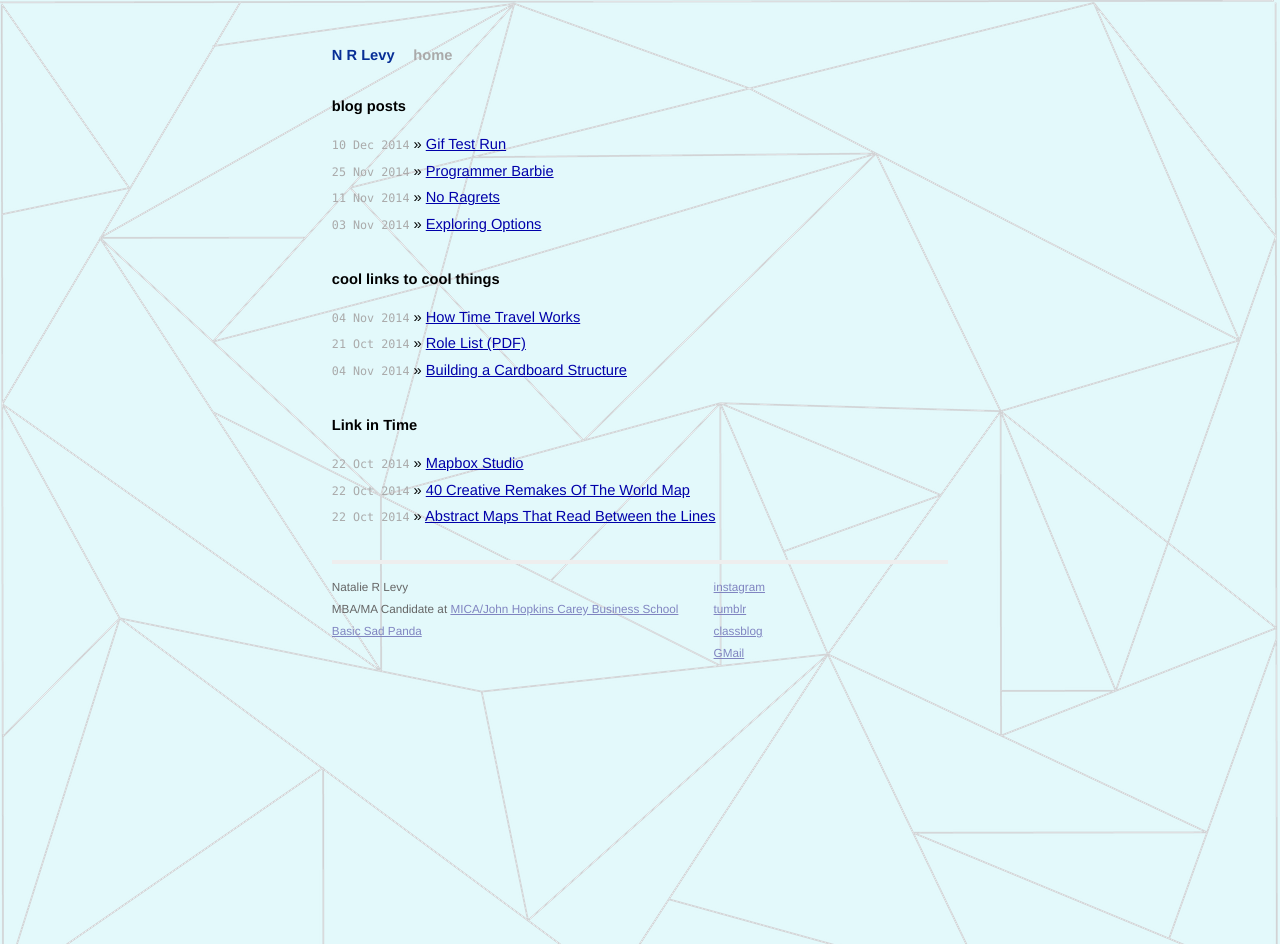
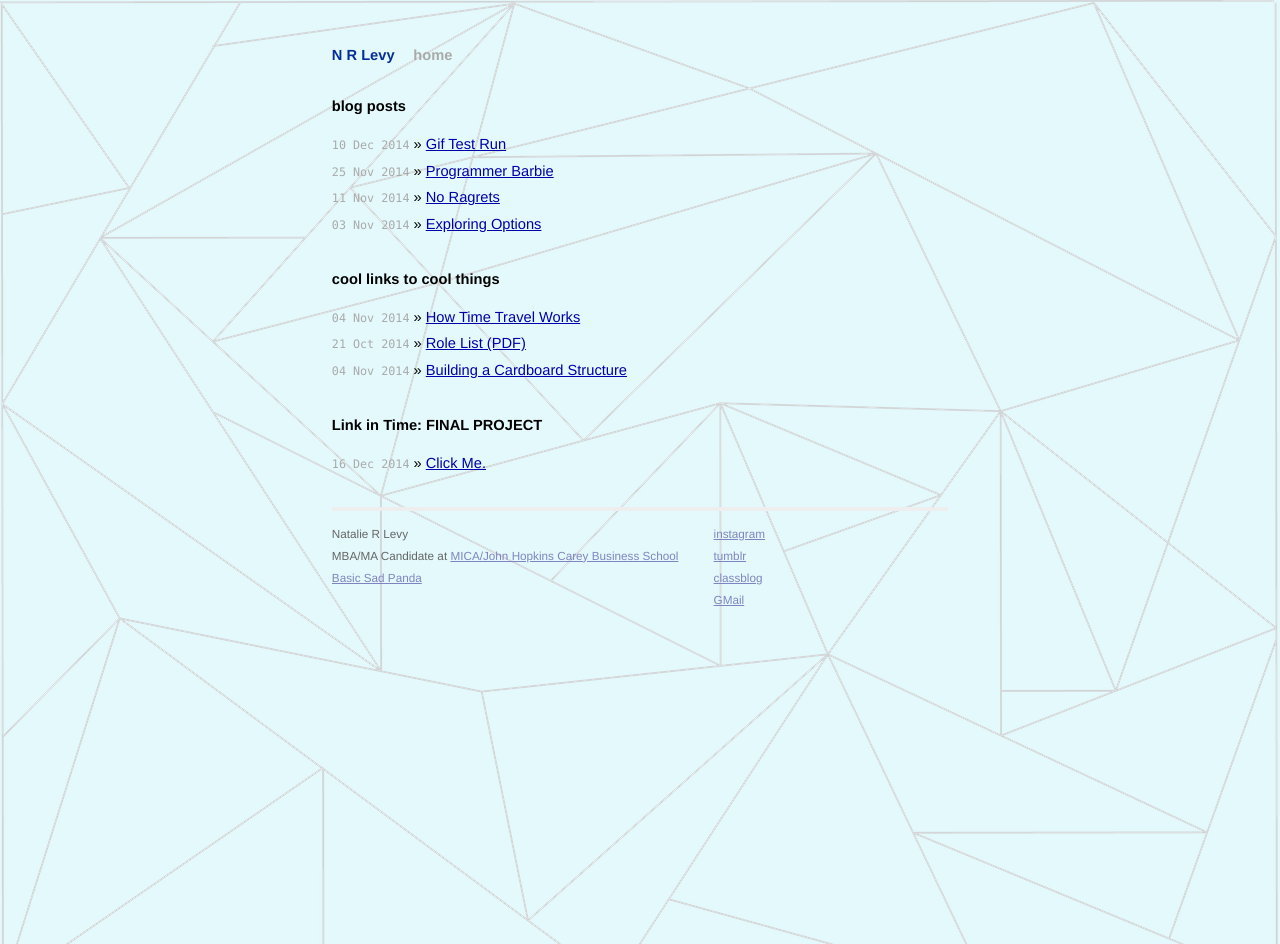
Before and after one commit to nrlevy/clog, a Jekyll site: the page built from index.html, in a window 1280 px wide. Built offline with Jekyll 4.4.1, drawn with Linux system fonts in a browser that asks for light colours; Markdown is read by kramdown in place of the engine named in the settings.

Commit message:
adding final link (to be changed later)

```diff
--- a/index.html
+++ b/index.html
@@ -18,11 +18,9 @@ title: N R Levy
     <li><span>04 Nov 2014</span> &raquo; <a href="http://www.ehow.com/how_10026499_make-cardboard-structure-strong.html">Building a Cardboard Structure</a></li>
   </ul>
 
-  <h1>Link in Time</h1>
+  <h1>Link in Time: FINAL PROJECT</h1>
   <ul class="posts">
-    <li><span>22 Oct 2014</span> &raquo; <a href="https://www.mapbox.com/mapbox-studio/#darwin">Mapbox Studio</a></li>
-    <li><span>22 Oct 2014</span> &raquo; <a href="http://www.hongkiat.com/blog/creative-world-maps/">40 Creative Remakes Of The World Map</a></li>
-    <li><span>22 Oct 2014</span> &raquo; <a href="http://www.nytimes.com/2013/12/05/arts/international/abstract-maps-that-read-between-the-lines.html">Abstract Maps That Read Between the Lines</a></li>
+    <li><span>16 Dec 2014</span> &raquo; <a href="http://i.imgur.com/91RZzH9.gifv">Click Me.</a></li>
   </ul>
 
 
```
